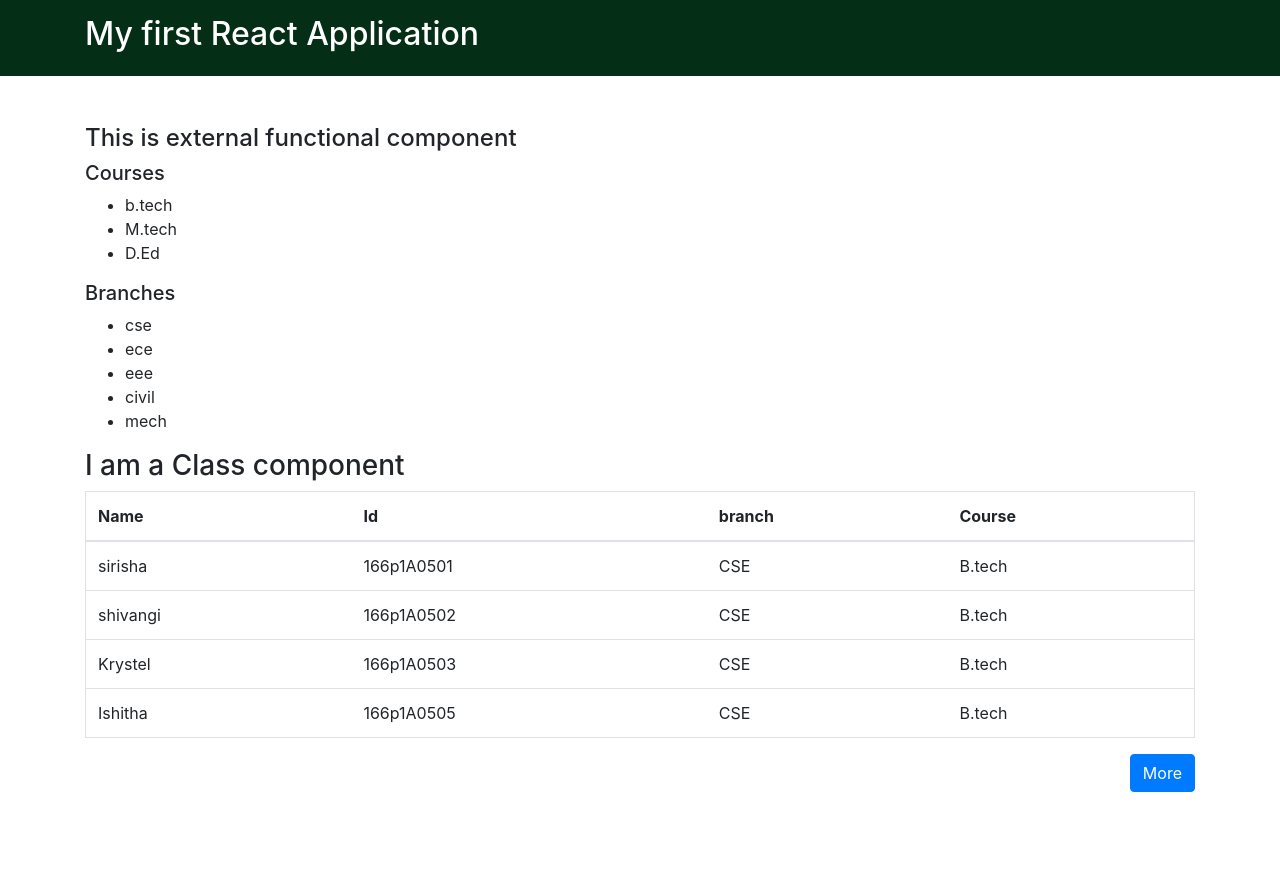
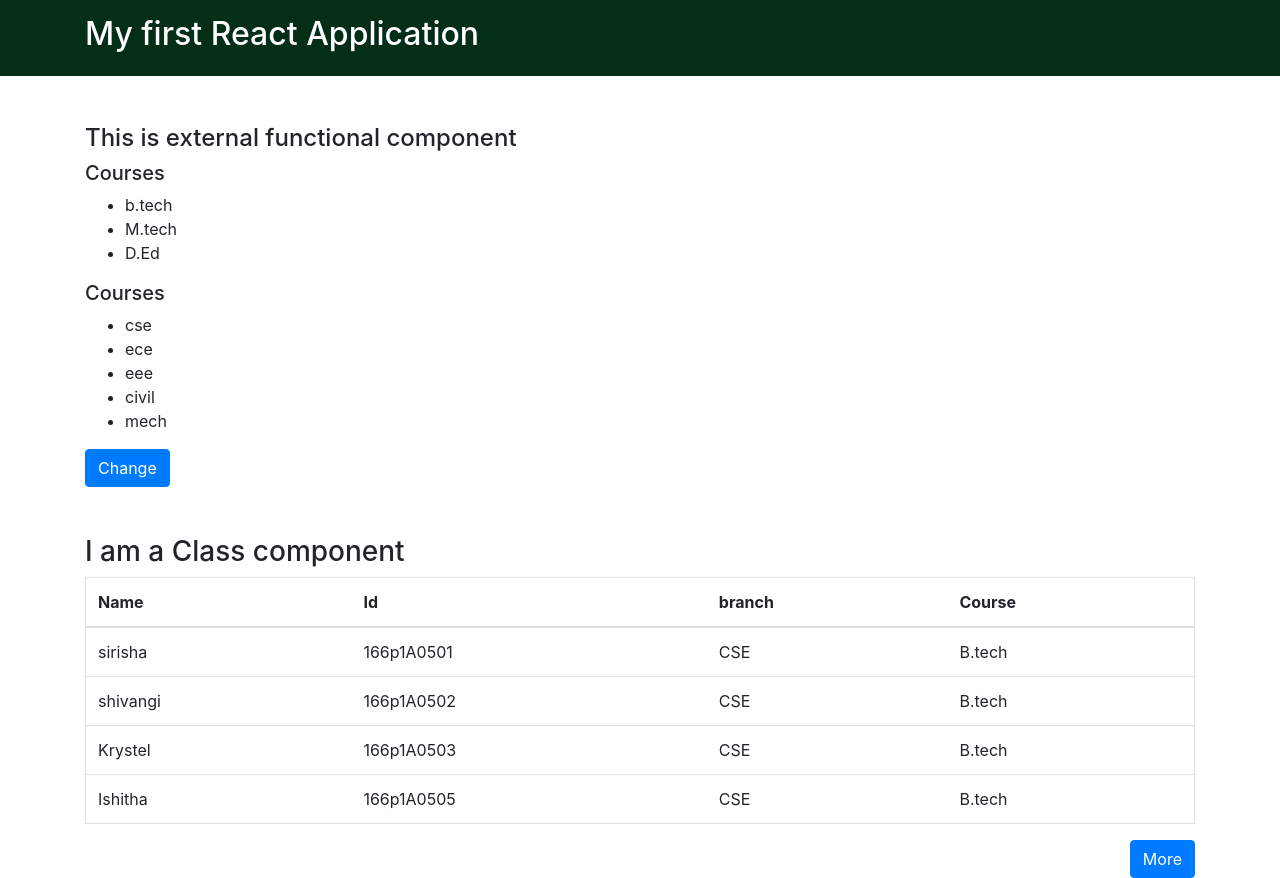
Before and after one commit to sirishaasapu/react-js, a React (Create React App) app in the folder REACT/my-first-react/: page / in a window 1280 px wide. Before the commit the page ends 800 px from the top, so only its background shows below. Built offline with nearby package versions, Linux system fonts and the light colour scheme.

Commit message:
Hook -useState:manipulating data onClick

```diff
--- a/REACT/my-first-react/src/func.js
+++ b/REACT/my-first-react/src/func.js
@@ -5,11 +5,21 @@ function Func(){
     //Hook:useState -assign value to function component
     const [courses]=useState(['b.tech','M.tech','D.Ed','B.ed']);
 
-    const [branch]=useState({"branch1":'cse',
+    const [branch,setData]=useState({
+                             "branch1":'cse',
                               "branch2":'ece',
                               "branch3":'eee',
                               "branch4":'civil',
-                              "branch5":'mech',})
+                              "branch5":'mech'});
+          //manipulating data using Hook
+        let changebranch=()=>
+             setData({
+            "branch1":'HTML5',
+            "branch2":'CSS3',
+            "branch3":'bootstrap',
+            "branch4":'Angular',
+            "branch5":'React'});
+
     return (
         <div className='container mt-5'>
            <h4>This is external functional component</h4>
@@ -19,16 +29,24 @@ function Func(){
             <li>{courses[1]}</li>
            <li>{courses[2]}</li>
            </ul>
-            <h5>Branches</h5>
+            <h5>Courses</h5>
             <ul>
            <li>{branch.branch1}</li>
            <li>{branch.branch2}</li>
            <li>{branch.branch3}</li>
            <li>{branch.branch4}</li>
            <li>{branch.branch5}</li>
-
-
            </ul>
+           {/* //calling */}
+           <button className="btn btn-primary mb-5" onClick={changebranch}>Change</button>
+             {/* (or)*/}
+           {/* <button className="btn btn-primary mb-5" onClick={()=>{
+            setData({
+           "branch1":'HTML5',
+            "branch2":'CSS3',
+            "branch3":'bootstrap',
+            "branch4":'Angular',
+            "branch5":'React'}); }}>Change</button> */}
         </div>
     );
 }
```
